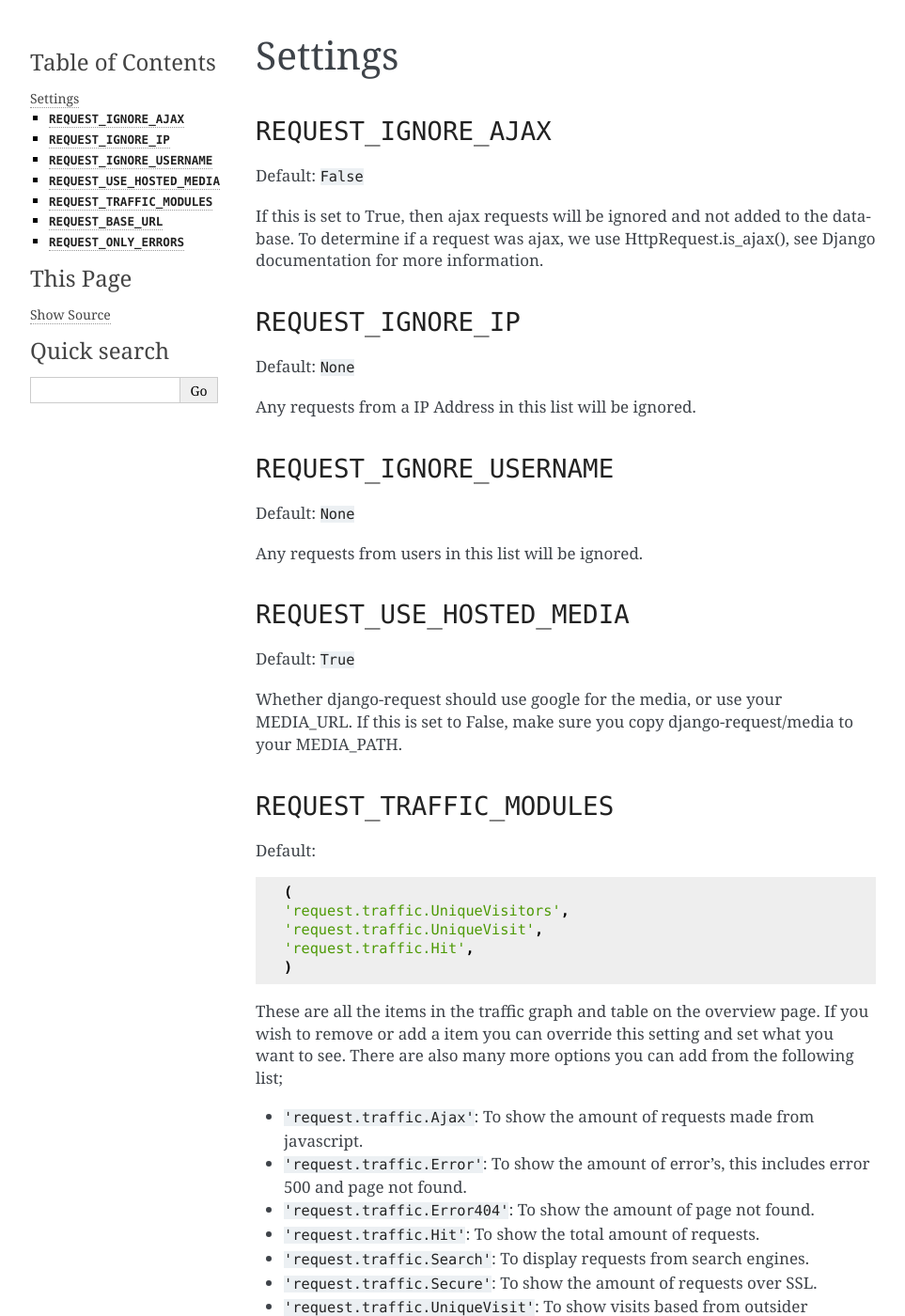
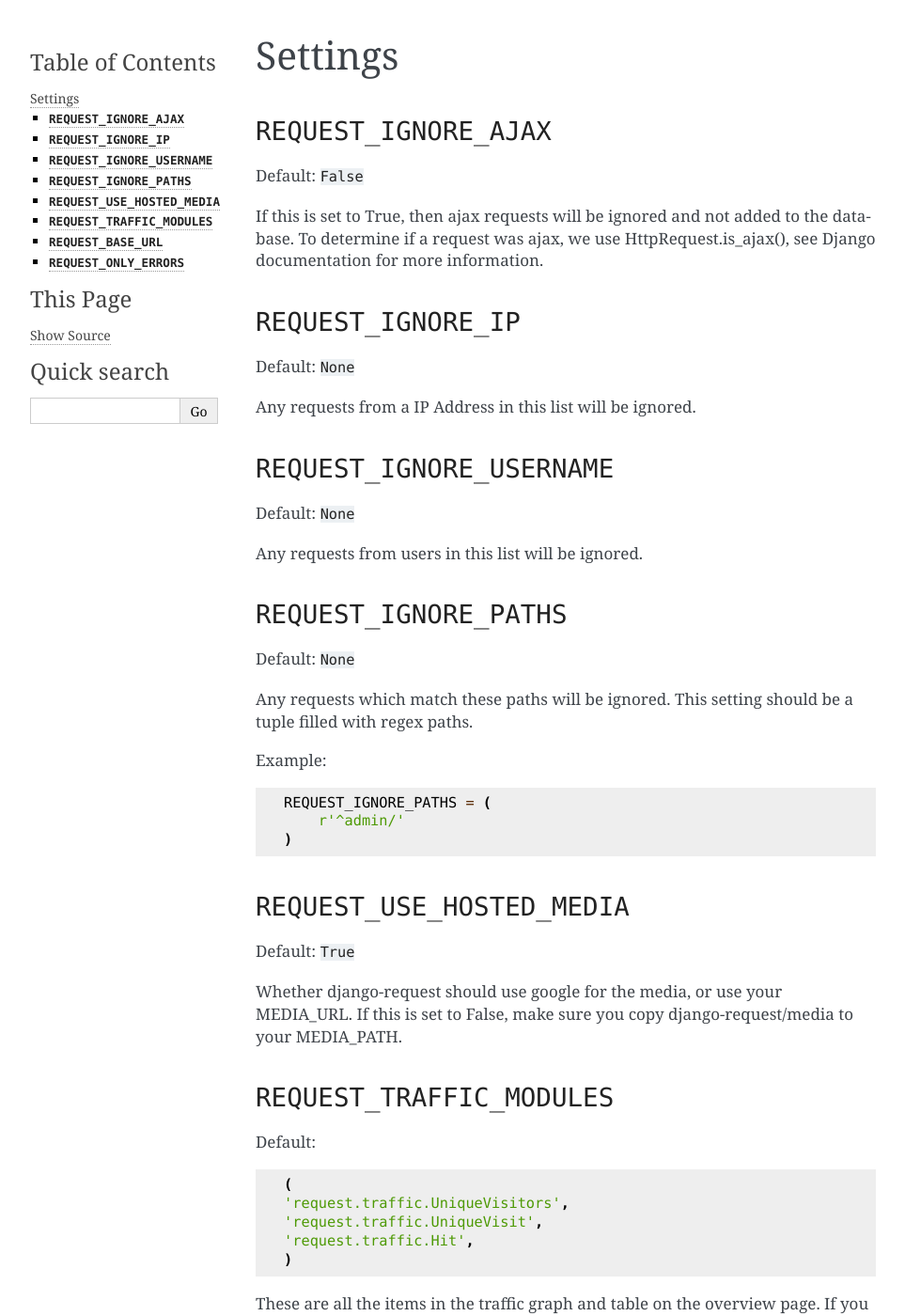
Before and after one commit to mrdoosba/mrdoosba, a Sphinx documentation site: the page built from docs/settings.txt, in a window 1280 px wide and 1400 px high. Shown: the whole window at 94% size, without its empty margins (148-1111 px from the left). Built offline with Sphinx 7.4.7, drawn with Linux system fonts in a browser that asks for light colours; the version number could not be read and is left out.

Commit message:
Add documentation for REQUEST_IGNORE_PATHS

```diff
--- a/docs/settings.txt
+++ b/docs/settings.txt
@@ -24,6 +24,21 @@ Any requests from a IP Address in this list will be ignored.
 Default: ``None``
 
 Any requests from users in this list will be ignored.
+
+``REQUEST_IGNORE_PATHS``
+===========================
+
+Default: ``None``
+
+Any requests which match these paths will be ignored. This setting should be a tuple filled with regex paths.
+
+Example:
+
+.. code-block:: python
+
+    REQUEST_IGNORE_PATHS = (
+        r'^admin/'
+    )
 
 ``REQUEST_USE_HOSTED_MEDIA``
 ============================
```
